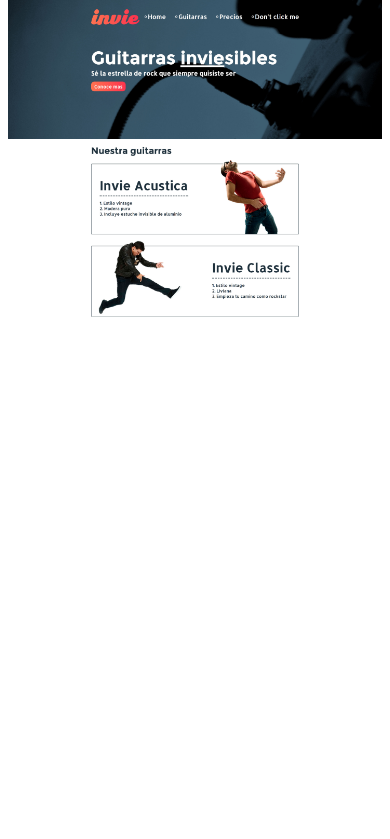
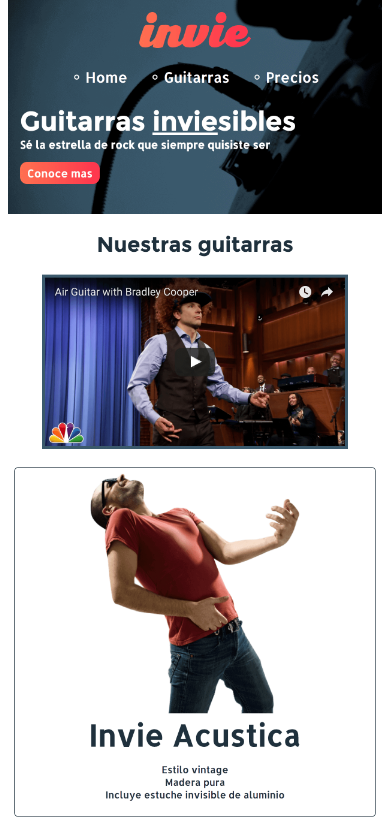
Before and after one commit to zriiman84/invie-github, a plain HTML site: page index.html in a window 390 px wide. Shown: the top 839 px of the page. Drawn offline with Linux system fonts and the light colour scheme.

Commit message:
invie responsive

```diff
--- a/index.html
+++ b/index.html
@@ -12,9 +12,20 @@
 			vertical-align: top;
 		}
 
+		img#responsive{
+				display: none;
+			}
+
+		@media screen and (max-width: 768px){
+			img#responsive{
+				display: block;
+			}
+		}
+
 	</style>
 </head>
 <body>
+		<img src="img/invie-responsive.png" alt="invie-responsive" id="responsive">
 		<img src="img/header.jpg" alt="header">
 		<img src="img/hero.jpg" alt="hero">
 		<img src="img/acustica.jpg" alt="acustica">
```
Also changed, not shown: img/invie-responsive.png (added).
